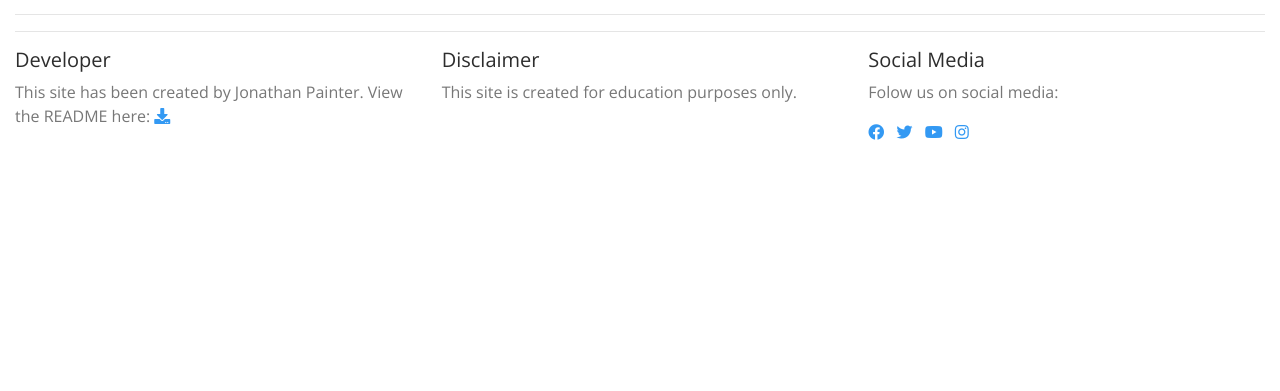
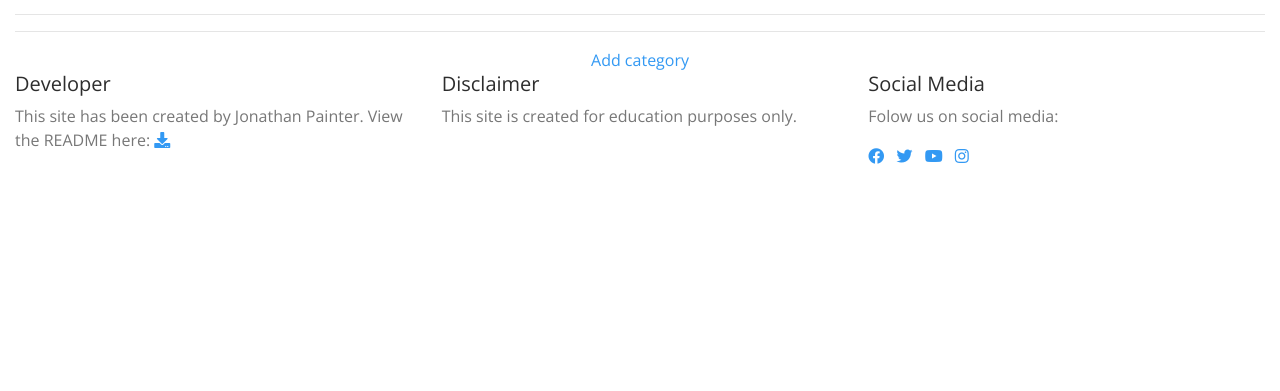
Before and after one commit to jepainter/MilestoneProject4, a Django app: page /categories/ in a window 1280 px wide. Shown: the part 378-769 px from the top of the page. Run offline with Django 3.2, Linux system fonts and the light colour scheme; the visitor is signed in with stand-in values (Sample User, id 1); data that the repository does not hold is empty; some libraries are stand-ins or nearby versions.

Commit message:
upload of categories app before refactoring and clean up of code

```diff
--- a/categories/models.py
+++ b/categories/models.py
@@ -3,8 +3,8 @@ from django.db import models
 # Model for categories under which artifacts fall
 class Category(models.Model):
 
-    category_name = models.CharField(max_length=50, default="")
-    category_description = models.TextField(default="")
+    category_name = models.CharField(max_length=50, null=False)
+    category_description = models.TextField(null=False)
     image = models.ImageField(upload_to="images/categories")
 
     def __str__(self):
--- a/categories/templates/categories.html
+++ b/categories/templates/categories.html
@@ -8,15 +8,22 @@
 <div class="row justify-content-around no-gutters">
     {% for category in categories %}
         <div class="card col-xs-10 col-sm-6 col-md-4 col-lg-3">
+            <a href="{% url 'view_category' category.id %}">
             <div class="card-img-top category" style="background-image: url('{{ MEDIA_URL }}{{ category.image }}')" alt="{{ category.category_name }}"></div>
             <div class="card-body">
                 <h5 class="card-title">{{ category.category_name }}</h5>
                 <p class="card-text">{{ category.category_description }}</p>
-                <a href="{% url 'view_category' category.id %}">View category</a>
+
             </div>
+            </a>
         </div>
     {% endfor %}
-
 </div>
 
+{% if request.user.is_superuser %}
+<div class="row justify-content-around no-gutters">
+    <a href="#">Add category</a>
+</div>
+{% endif %}
+
 {% endblock %}
--- a/categories/views.py
+++ b/categories/views.py
@@ -14,6 +14,8 @@ def all_categories(request):
 def view_category(request, id):
     """
     View to get one category and associated artifacts and render html
+
+    CHANGE function to only search artifacts and not categories
     """
 
     category = Category.objects.filter(id=id)
@@ -31,4 +33,9 @@ def view_category(request, id):
 
     print("Artifacts: " + str(artifacts))
 
-    return render(request, "artifacts.html", {"artifacts": artifacts, "categories": category})
+    return render(request, "artifacts.html", {"artifacts": artifacts})
+
+def add_category(request):
+    """
+    Function to add a category in the database if the user is a superuser
+    """
```
